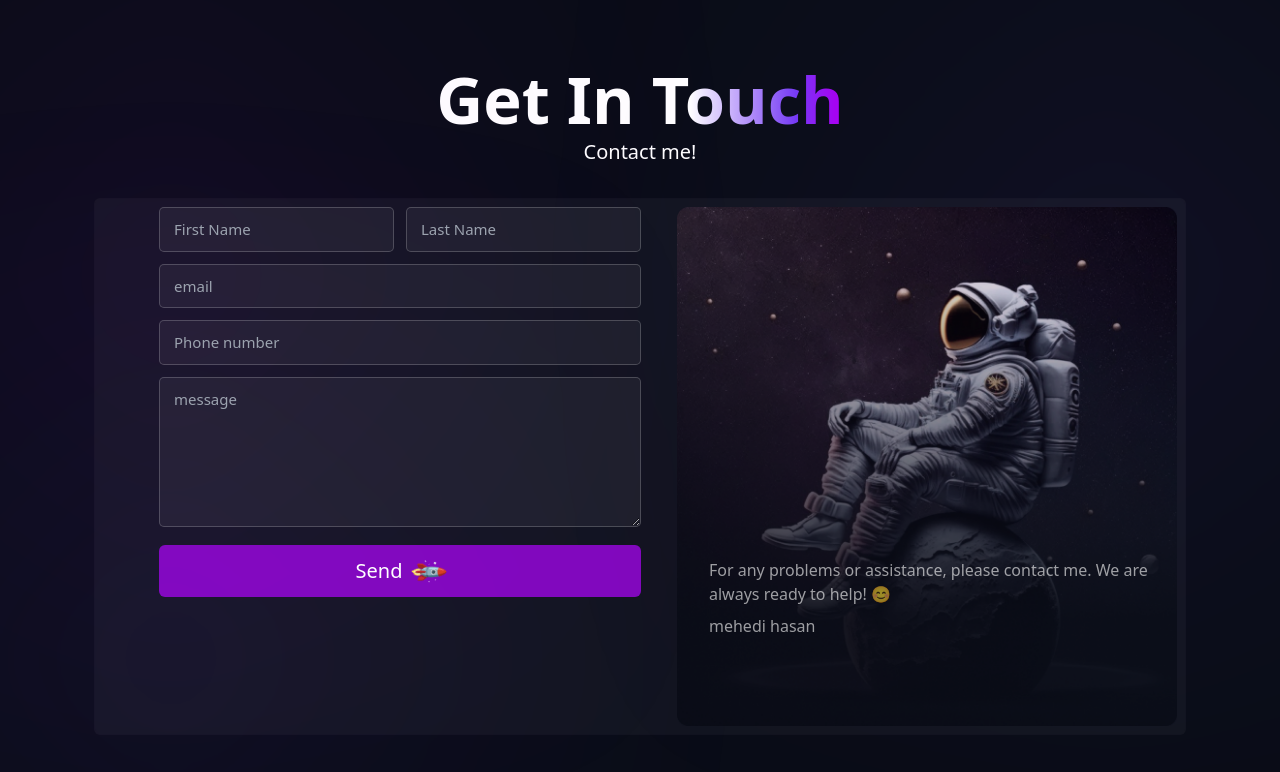
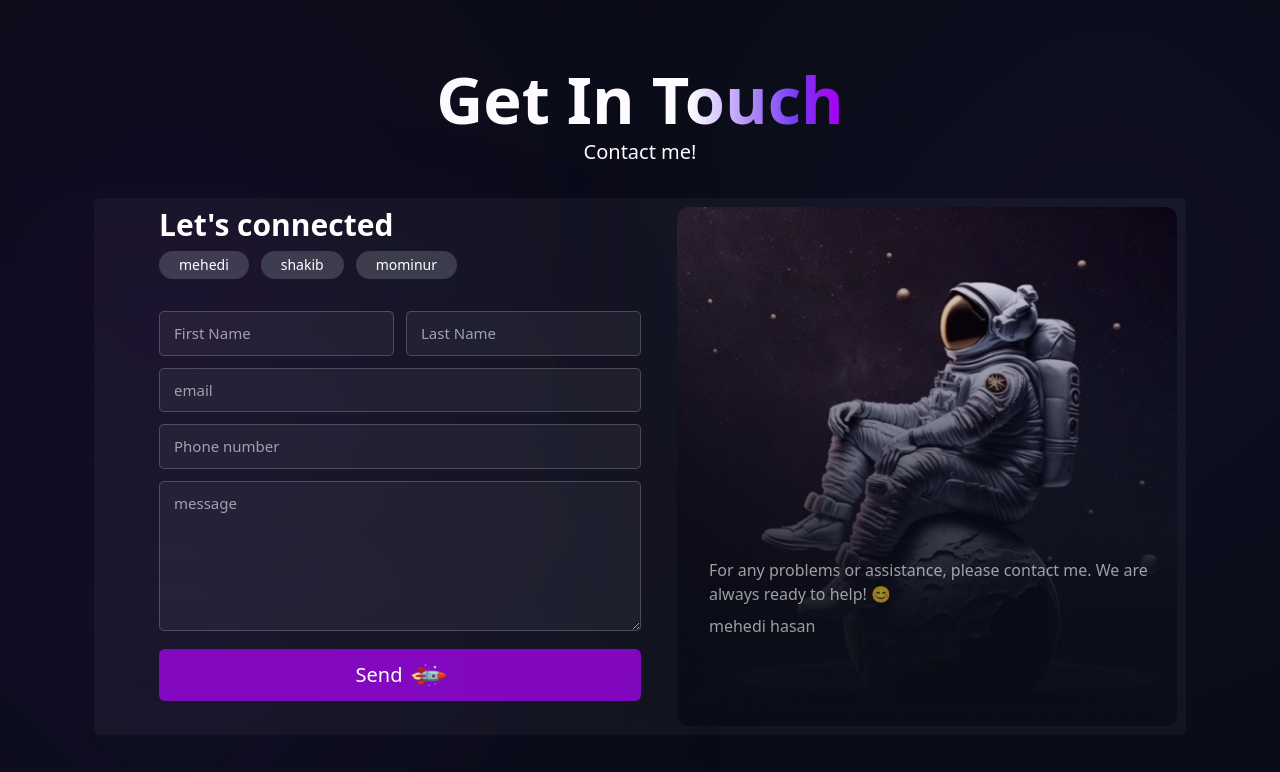
Before and after one commit to mehediweb01/contact-form, a Next.js app: page / in a window 1280 px wide. Shown: the top 772 px of the page. Built offline with nearby package versions, Linux system fonts and the light colour scheme.

Commit message:
input form header section

```diff
--- a/src/components/InputForm.tsx
+++ b/src/components/InputForm.tsx
@@ -1,9 +1,21 @@
 import React from "react";
 import { Input, Textarea } from "./input";
+import { persons } from "@/lib/data";
+import { Button } from "./button";
 
 export const InputForm = () => {
   return (
     <form className="w-full space-y-3">
+      <div className="mb-8">
+        <h3 className="text-2xl sm:text-3xl font-semibold tracking-[-2%]">
+          Let&apos;s connected
+        </h3>
+        <div className="space-x-3 space-y-2">
+          {persons.map((item) => (
+            <Button key={item.id}>{item.name}</Button>
+          ))}
+        </div>
+      </div>
       <div className="flex justify-center items-center gap-3">
         <Input type="text" placeholder="First Name" required />
         <Input type="text" placeholder="Last Name" required />
--- /dev/null
+++ b/src/components/button.tsx
@@ -0,0 +1,14 @@
+import React, { ButtonHTMLAttributes, FC } from "react";
+type IButtonProps = ButtonHTMLAttributes<HTMLButtonElement>;
+export const Button: FC<IButtonProps> = (props) => {
+  const { children, className, ...others } = props;
+  return (
+    <button
+      {...others}
+      type="button"
+      className={`${className} text-sm px-5 py-1 rounded-full bg-slate-300/20 hover:bg-secondary/30 transition-all delay-100 active:bg-gradient-to-r from-secondary to-primary`}
+    >
+      {children}
+    </button>
+  );
+};
```
